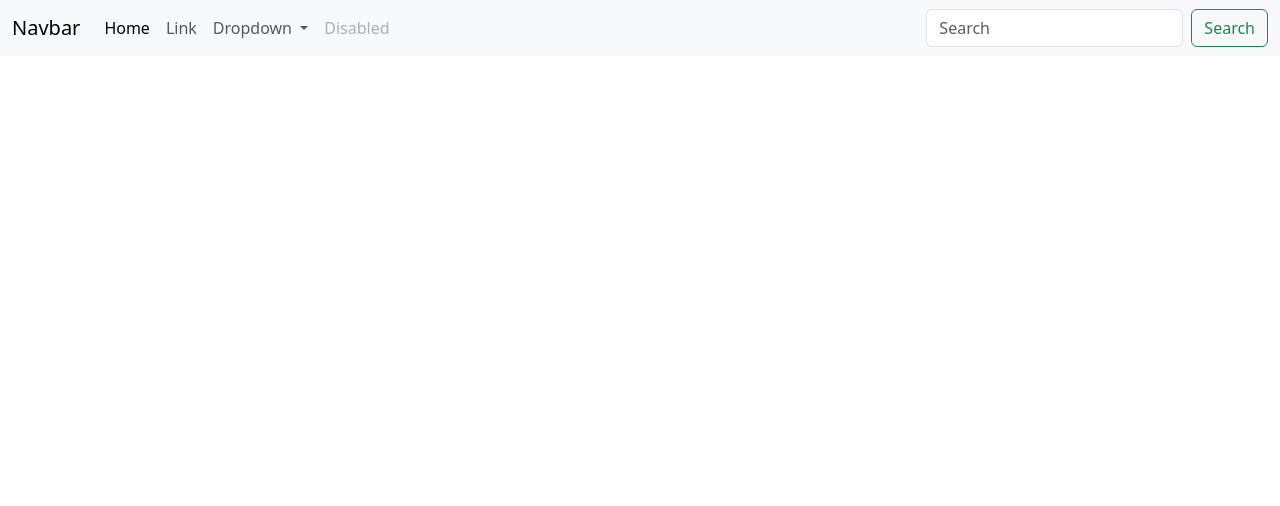
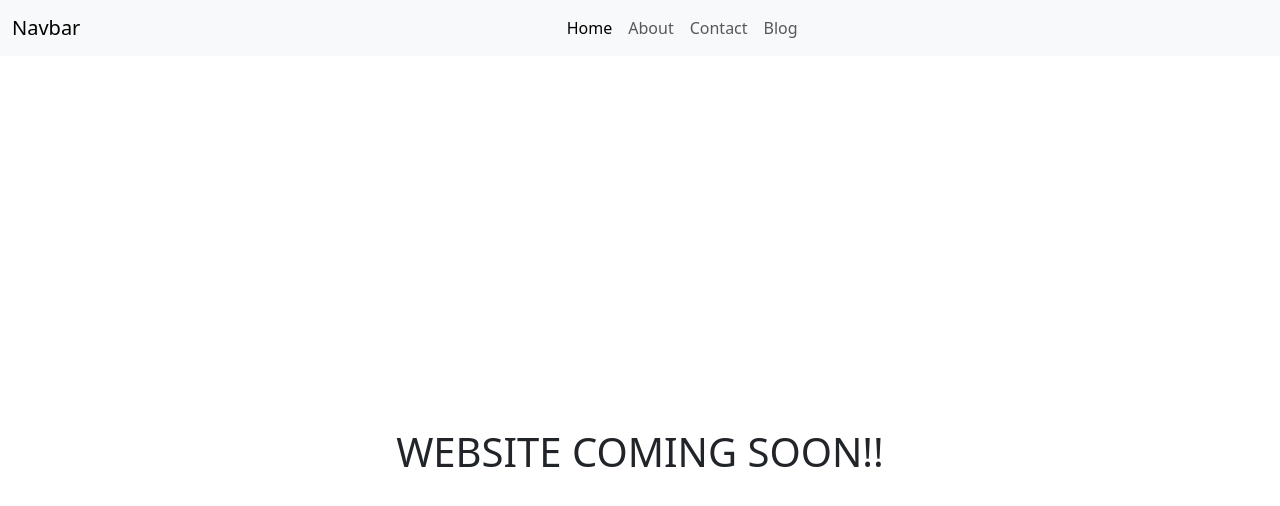
Before and after one commit to brownsonubi26-ai/Upscale-Modern-Business, a plain HTML site: page index.html in a window 1280 px wide. Drawn offline with nearby package versions, Linux system fonts and the light colour scheme.

Commit message:
made changes to header and added welcome text

```diff
--- a/index.html
+++ b/index.html
@@ -15,35 +15,33 @@
       <span class="navbar-toggler-icon"></span>
     </button>
     <div class="collapse navbar-collapse" id="navbarSupportedContent">
-      <ul class="navbar-nav me-auto mb-2 mb-lg-0">
+      <ul class="navbar-nav mx-auto mb-2 mb-lg-0">
         <li class="nav-item">
           <a class="nav-link active" aria-current="page" href="#">Home</a>
         </li>
         <li class="nav-item">
-          <a class="nav-link" href="#">Link</a>
+          <a class="nav-link" href="#">About</a>
         </li>
-        <li class="nav-item dropdown">
-          <a class="nav-link dropdown-toggle" href="#" role="button" data-bs-toggle="dropdown" aria-expanded="false">
-            Dropdown
-          </a>
-          <ul class="dropdown-menu">
-            <li><a class="dropdown-item" href="#">Action</a></li>
-            <li><a class="dropdown-item" href="#">Another action</a></li>
-            <li><hr class="dropdown-divider"></li>
-            <li><a class="dropdown-item" href="#">Something else here</a></li>
-          </ul>
+          <li class="nav-item">
+          <a class="nav-link" href="#">Contact</a>
         </li>
-        <li class="nav-item">
-          <a class="nav-link disabled" aria-disabled="true">Disabled</a>
+          <li class="nav-item">
+          <a class="nav-link" href="#">Blog</a>
         </li>
+
+
       </ul>
-      <form class="d-flex" role="search">
-        <input class="form-control me-2" type="search" placeholder="Search" aria-label="Search"/>
-        <button class="btn btn-outline-success" type="submit">Search</button>
-      </form>
+
     </div>
   </div>
 </nav>
+
+
+<section class="container vh-100 d-flex justify-content-center align-items-center">
+    <h1>
+        WEBSITE COMING SOON!!
+    </h1>
+</section>
 
 
 
```
